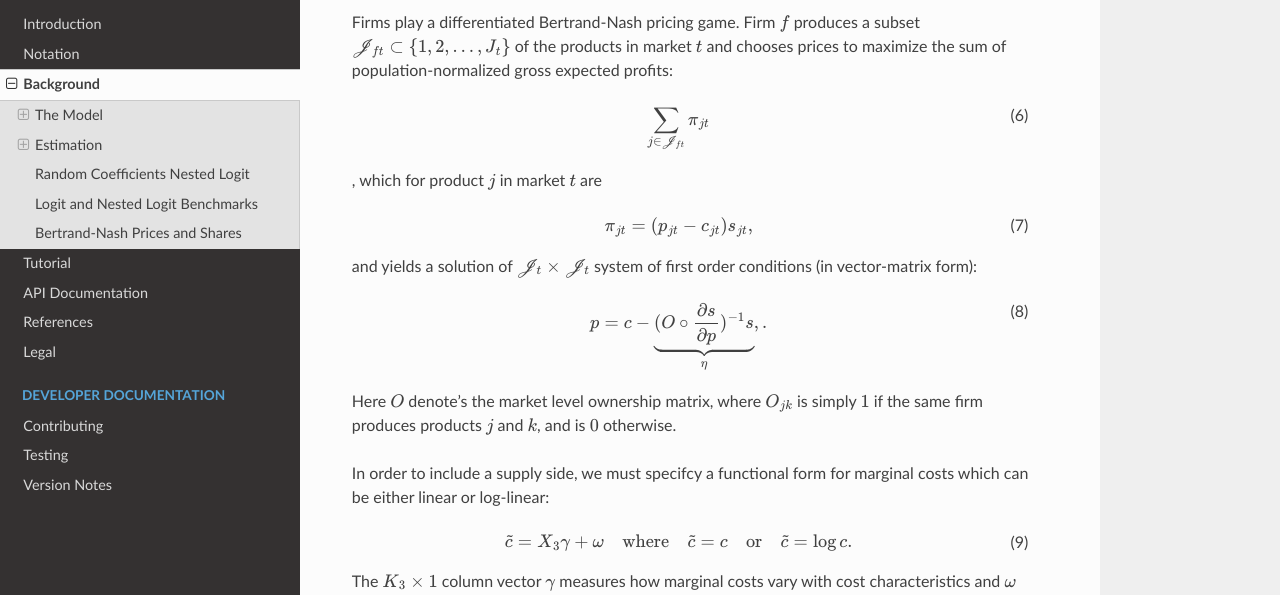
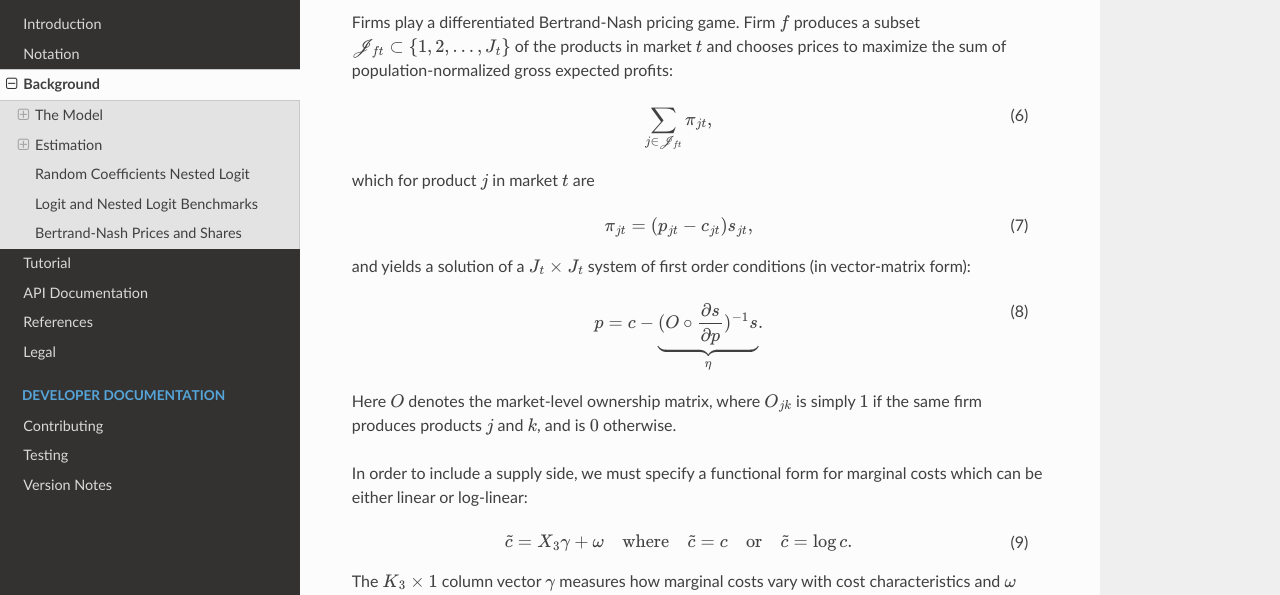
Before and after one commit to jeffgortmaker/pyblp, a Sphinx documentation site: the page built from docs/background.rst, in a window 1280 px wide and 900 px high, scrolled down 1705 px. Shown: the part 153-748 px from the top of the window. Built offline with Sphinx 7.4.7 and the Read the Docs theme 2.0.0, drawn with Linux system fonts in a browser that asks for light colours; pages that are not in the unit, such as notebooks, are missing from menus.

Commit message:
DOC: clean up supply-side section in background

```diff
--- a/docs/background.rst
+++ b/docs/background.rst
@@ -52,20 +52,20 @@
 
 Firms play a differentiated Bertrand-Nash pricing game. Firm :math:`f` produces a subset :math:`\mathscr{J}_{ft} \subset \{1, 2, \ldots, J_t\}` of the products in market :math:`t` and chooses prices to maximize the sum of population-normalized gross expected profits:
 
-.. math:: \sum_{j \in \mathscr{J}_{ft}} \pi_{jt}
+.. math:: \sum_{j \in \mathscr{J}_{ft}} \pi_{jt},
 
-, which for product :math:`j` in market :math:`t` are
+which for product :math:`j` in market :math:`t` are
 
 .. math:: \pi_{jt} = (p_{jt} - c_{jt})s_{jt},
 
-and yields a solution of :math:`\mathscr{J}_t \times \mathscr{J}_t` system of first order conditions (in vector-matrix form):
+and yields a solution of a :math:`J_t \times J_t` system of first order conditions (in vector-matrix form):
 
-.. math:: p = c -\underbrace{(O \circ \frac{\partial s}{\partial p})^{-1}s}_{\eta},.
+.. math:: p = c -\underbrace{(O \circ \frac{\partial s}{\partial p})^{-1}s}_{\eta}.
    :label: blp_markup
 
-Here :math:`O` denote's the market level ownership matrix, where :math:`O_{jk}` is simply :math:`1` if the same firm produces products :math:`j` and :math:`k`, and is :math:`0` otherwise.
+Here :math:`O` denotes the market-level ownership matrix, where :math:`O_{jk}` is simply :math:`1` if the same firm produces products :math:`j` and :math:`k`, and is :math:`0` otherwise.
 
-In order to include a supply side, we must specifcy a functional form for marginal costs which can be either linear or log-linear:
+In order to include a supply side, we must specify a functional form for marginal costs which can be either linear or log-linear:
 
 .. math:: \tilde{c} = X_3\gamma + \omega \quad\text{where}\quad \tilde{c} = c \quad\text{or}\quad \tilde{c} = \log c.
    :label: costs
```
